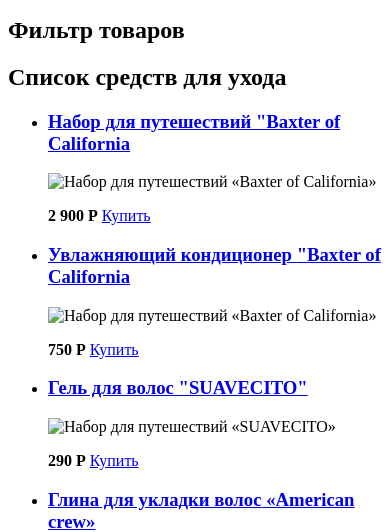
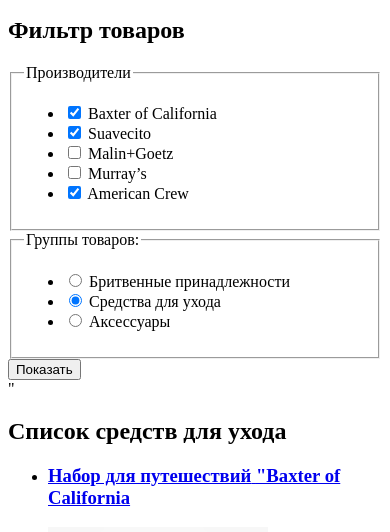
Before and after one commit to Zastolbidze/1081861-barbershop-25, a plain HTML site: page catalog.html in a window 390 px wide. Shown: the part 313-845 px from the top of the page. Drawn offline with Linux system fonts and the light colour scheme.

Commit message:
Добавил адаптивности и картиног каталогу

```diff
--- a/catalog.html
+++ b/catalog.html
@@ -8,7 +8,7 @@
     <header class="main-header">
       <nav class="main-navigation">
         <a class="main-header-logo" href="index.html">
-          <img src="img/logo.svg" width="111" height="24" alt="Логотип барбершопа «Бородинский»">
+          <img src="img/logo2.svg" width="111" height="24" alt="Логотип барбершопа «Бородинский»">
         </a>
         <ul class="site-navigation">
           <li><a href="info.html">Информация</a></li>
@@ -33,21 +33,66 @@
         </ul>
         <section class="filters">
             <h2 class="visually-hidden">Фильтр товаров</h2>
-            <!--Форма на будущее-->
+            <form class="filter" method="get" action="ttps://echo.htmlacademy.ru">
+            <fieldset>
+              <legend>Производители</legend>
+              <ul>
+                <li class="filter-option">
+                  <input class="visually-hidden filter-input filter-input-checkbox" type="checkbox"
+                  name="baxter-of-califoornia" id="filter-baxter-of-california" checked>
+                  <label for="filter-baxter-of-california">Baxter of California</label>
+                </li>
+                <li class="filter-option">
+                  <input class="visually-hidden filter-input filter-input-checkbox" type="checkbox" name="suavecito" id="filter-suavecito" checked>
+                  <label for="filter-suavecito">Suavecito</label>
+                </li>
+                <li class="filter-option">
+                    <input class="visually-hidden filter-input filter-input-checkbox" type="checkbox" name="malin-goetz" id="filter-malin-goetz">
+                    <label for="filter-malin-goetz">Malin+Goetz</label>
+                  </li>
+                  <li class="filter-option">
+                    <input class="visually-hidden filter-input filter-input-checkbox" type="checkbox" name="murrays" id="filter-murrays">
+                    <label for="filter-murrays">Murray’s</label>
+                  </li>
+                  <li class="filter-option">
+                    <input class="visually-hidden filter-input filter-input-checkbox" type="checkbox" name="american-crew" id="filter-american-crew" checked>
+                    <label for="filter-american-crew">American Crew</label>
+                  </li>
+              </ul>
+            </fieldset>
+            <fieldset>
+              <legend>Группы товаров:</legend>
+              <ul>
+                <li class="filter-option">
+                  <input class="visually-hidden filter-input filter-input-radio" type="radio" name="product-group" value="shaving" id="filter-shave">
+                  <label for="filter-shave">Бритвенные принадлежности</label>
+                </li>
+                <li class="filter-option">
+                    <input class="visually-hidden filter-input filter-input-radio" type="radio" name="product-group" value="hair-care" id="filter-care" checked>
+                    <label for="filter-care">Средства для ухода</label>
+                  </li>
+                  <li class="filter-option">
+                    <input class="visually-hidden filter-input filter-input-radio" type="radio" name="product-group" value="accessories" id="filter-accessories">
+                    <label for="filter-accessories">Аксессуары</label>
+                  </li>
+              </ul>
+            </fieldset>
+            <button type="submit" class="filter-button button">Показать</button>
+            </form>"
         </section>
 
         <section class="catalog">
             <h2 class="visually-hidden">Список средств для ухода</h2>
             <ul class="catalog-list">
             <li class="catalog-item">
+                <a href="catalog-item.html">
                     <h3>
-                        <a href="catalog-item.html">
                             <span class="catalog-category">Набор для путешествий</span>
                             <span class="catalog-item-title">"Baxter of California</span>
                         </a>
                     </h3>
-                    <p class="catalog-item.html">
-                        <img src="img/product-1.jpg" width="220" height="165"
+                    <p class="catalog-item-image.html">
+                        <img src="img/baxter-of-california-1.jpg" width="220" height="165"
                             alt="Набор для путешествий «Baxter of California»">
                     </p>
                 <p class="catalog-item-price">
@@ -56,14 +101,14 @@
                 </p>
             </li>
             <li class="catalog-item">
+                <a href="catalog-item.html">
                 <h3>
-                    <a href="catalog-item.html">
                         <span class="catalog-category">Увлажняющий кондиционер</span>
                         <span class="catalog-item-title">"Baxter of California</span>
                     </a>
                 </h3>
-                <p class="catalog-item.html">
-                    <img src="img/product-2.jpg" width="220" height="165"
+                <p class="catalog-item-image.html">
+                    <img src="img/baxter-of-california-2.jpg" width="220" height="165"
                         alt="Набор для путешествий «Baxter of California»">
                 </p>
             <p class="catalog-item-price">
@@ -72,14 +117,14 @@
             </p>
             </li>
             <li class="catalog-item">
+                <a href="catalog-item.html">
                 <h3>
-                    <a href="catalog-item.html">
                         <span class="catalog-category">Гель для волос</span>
                         <span class="catalog-item-title">"SUAVECITO"</span>
                     </a>
                 </h3>
                 <p class="catalog-item.html">
-                    <img src="img/product-3.jpg" width="220" height="165"
+                    <img src="img/suavecito-1.jpg" width="220" height="165"
                         alt="Набор для путешествий «SUAVECITO»">
                 </p>
             <p class="catalog-item-price">
@@ -88,15 +133,15 @@
             </p>
             </li>
             <li class="catalog-item">
+                <a href="catalog-item.html">
                     <h3>
-                      <a href="catalog-item.html">
                         <span class="catalog-category">Глина для укладки волос</span>
                         <span class="catalog-item-title">«American crew»</span>
                       </a>
                     </h3>
                     <p class="catalog-item-image">
                       <a href="catalog-item.html">
-                        <img src="img/product-4.jpg" width="220" height="165" alt="Глина для укладки волос «American crew»">
+                        <img src="img/amarican-crew-1.jpg" width="220" height="165" alt="Глина для укладки волос «American crew»">
                       </a>
                     </p>
                     <p class="catalog-item-price">
@@ -105,15 +150,15 @@
                     </p>
                   </li>
                   <li class="catalog-item">
+                      <a href="catalog-item.html">
                     <h3>
-                      <a href="catalog-item.html">
                         <span class="catalog-category">Гель для волос</span>
                         <span class="catalog-item-title">«American crew»</span>
                       </a>
                     </h3>
                     <p class="catalog-item-image">
                       <a href="catalog-item.html">
-                        <img src="img/product-5.jpg" width="220" height="165" alt="Гель для волос «American crew»">
+                        <img src="img/american-crew-2.jpg" width="220" height="165" alt="Гель для волос «American crew»">
                       </a>
                     </p>
                     <p class="catalog-item-price">
@@ -122,15 +167,15 @@
                     </p>
                   </li>
                   <li class="catalog-item">
+                      <a href="catalog-item.html">
                     <h3>
-                      <a href="catalog-item.html">
                         <span class="catalog-category">Набор для бритья</span>
                         <span class="catalog-item-title">«Baxter of California»</span>
                       </a>
                     </h3>
                     <p class="catalog-item-image">
                       <a href="catalog-item.html">
-                        <img src="img/product-6.jpg" width="220" height="165" alt="Набор для бритья «Baxter of California»">
+                        <img src="img/baxter-of-california-3.jpg" width="220" height="165" alt="Набор для бритья «Baxter of California»">
                       </a>
                     </p>
                     <p class="catalog-item-price">
```
Also changed, not shown: catalog-item.html (+1 -1 lines), img/amarican-crew-1.jpg (renamed from img/Layer 32.jpg), img/american-crew-2.jpg (renamed from img/Layer 33.jpg), img/baxter-of-california-1.jpg (renamed from img/Layer 38.jpg), img/baxter-of-california-2.jpg (renamed from img/Layer 30.jpg), img/baxter-of-california-3.jpg (renamed from img/Layer 42.jpg), img/logo2.svg (added), img/suavecito-1.jpg (renamed from img/Layer 39.jpg).
